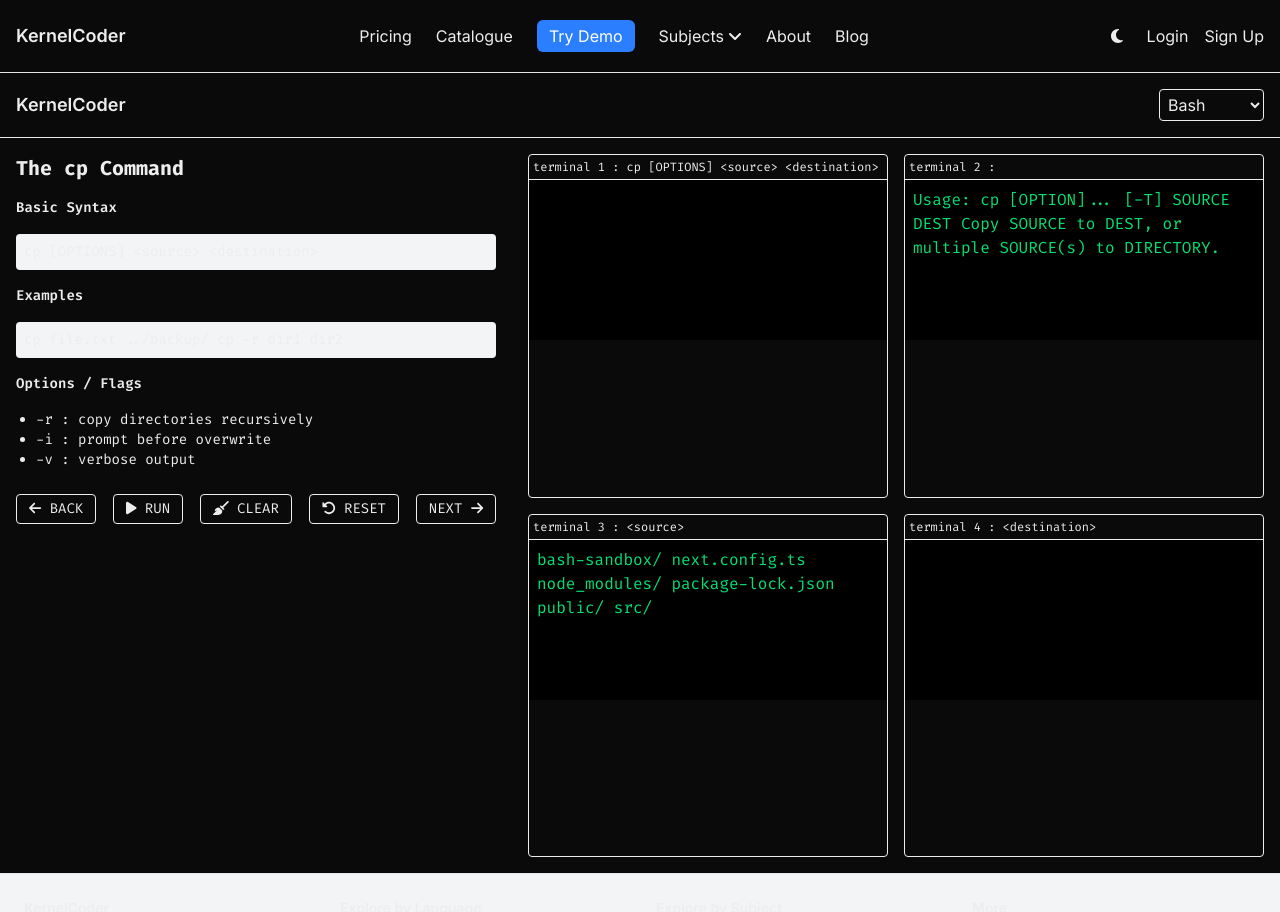
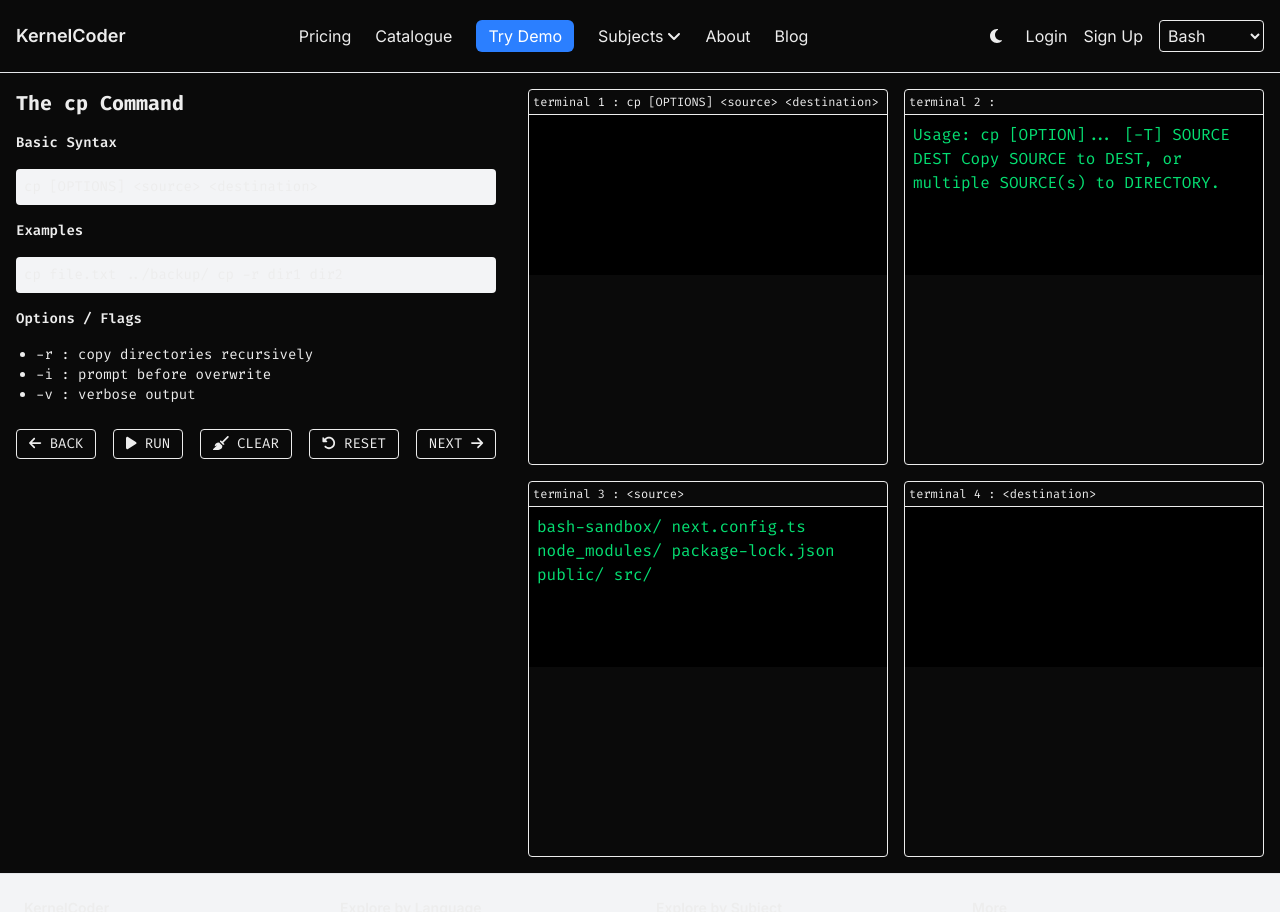
Before and after one commit to richfish85/kernelcoder, a Next.js app: page /editor in a window 1280 px wide. Shown: the top 912 px of the page. Built offline with nearby package versions, Linux system fonts and the light colour scheme.

Commit message:
navbar and editor

```diff
--- a/package.json
+++ b/package.json
@@ -24,6 +24,7 @@
     "@types/node": "^20",
     "@types/react": "^19",
     "@types/react-dom": "^19",
+    "@types/react-fontawesome": "^1.6.8",
     "eslint": "^9",
     "eslint-config-next": "15.3.4",
     "tailwindcss": "^4",
--- a/src/app/components/NavBar.tsx
+++ b/src/app/components/NavBar.tsx
@@ -50,6 +50,13 @@ export default function NavBar() {
           <Link href="#" className="hover:text-blue-500">
             Sign Up
           </Link>
+          {/** Language Selector */}
+          {/* Make available when user is signed in, once Auth is implemented */}
+          <select className="border rounded p-1">
+            <option>Bash</option>
+            <option>C</option>
+            <option>Assembly</option>
+          </select>
         </div>
       </nav>
     </header>
--- a/src/app/editor/Editor.tsx
+++ b/src/app/editor/Editor.tsx
@@ -11,14 +11,6 @@ import {
 export default function Editor() {
   return (
     <div className="flex flex-col min-h-screen">
-      <nav className="flex items-center justify-between border-b border-gray-200 dark:border-gray-700 p-4">
-        <span className="text-lg font-semibold">KernelCoder</span>
-        <select className="border rounded p-1">
-          <option>Bash</option>
-          <option>C</option>
-          <option>Assembly</option>
-        </select>
-      </nav>
       <div className="flex flex-1 overflow-hidden">
         <section className="w-full md:w-2/5 p-4 overflow-y-auto space-y-4 font-mono text-sm">
           <h2 className="text-xl font-bold">The <code>cp</code> Command</h2>
```
Also changed, not shown: 1 other file (tests, documents, lock files or other folders).
